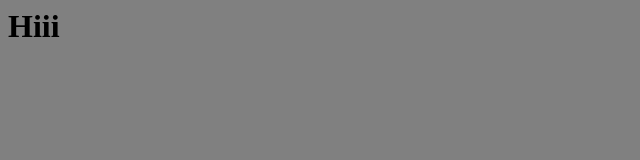
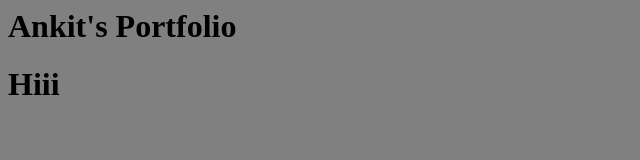
Before and after one commit to ankipoonia/ankipoonia.github.io, a plain HTML site: page index.html in a window 1280 px wide. Shown: the whole page, without its empty margins (0-640 px from the left). Drawn offline with Linux system fonts and the light colour scheme.

Commit message:
Update index.html

```diff
--- a/index.html
+++ b/index.html
@@ -10,6 +10,9 @@
     <title>Ankit's Portfolio</title>
   </head>
   <body>
+    <header>
+      <h1>Ankit's Portfolio</h1>
+    </header>
     <h1>Hiii</h1>
   </body>
 </html>
```
